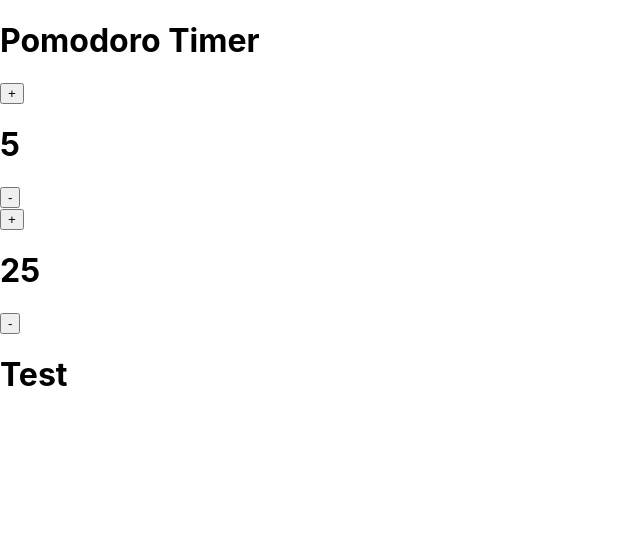
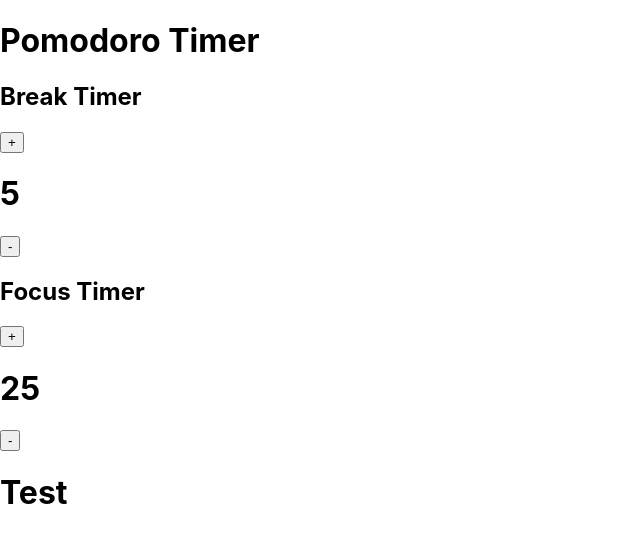
Before and after one commit to Eilima/playground, a React (Create React App) app in the folder pomodoro-clock/pomodoro-clock/: page / in a window 1280 px wide. Shown: the top 542 px of the page, without its empty margins (0-640 px from the left). Built offline with nearby package versions, Linux system fonts and the light colour scheme.

Commit message:
Add titles to timers

```diff
--- a/pomodoro-clock/pomodoro-clock/src/Components/Timer.js
+++ b/pomodoro-clock/pomodoro-clock/src/Components/Timer.js
@@ -13,11 +13,11 @@ export class Timer extends React.Component {
     if (stateName === "focusTime") currentStateVal = this.state.focusTime;
     else currentStateVal = this.state.breakTime;
 
-    if (event.target.value === "+" && currentStateVal != 60)
+    if (event.target.value === "+" && currentStateVal !== 60)
       this.setState({
         [stateName]: currentStateVal + 1,
       });
-    else if (event.target.value === "-" && currentStateVal != 1)
+    else if (event.target.value === "-" && currentStateVal !== 1)
       this.setState({
         [stateName]: currentStateVal - 1,
       });
@@ -27,6 +27,7 @@ export class Timer extends React.Component {
     return (
       <div>
         <div>
+          <h2>Break Timer</h2>
           <button onClick={this.timerClick} id="breakTime" value="+">
             +
           </button>
@@ -36,6 +37,7 @@ export class Timer extends React.Component {
           </button>
         </div>
         <div>
+          <h2>Focus Timer</h2>
           <button onClick={this.timerClick} id="focusTime" value="+">
             +
           </button>
```
